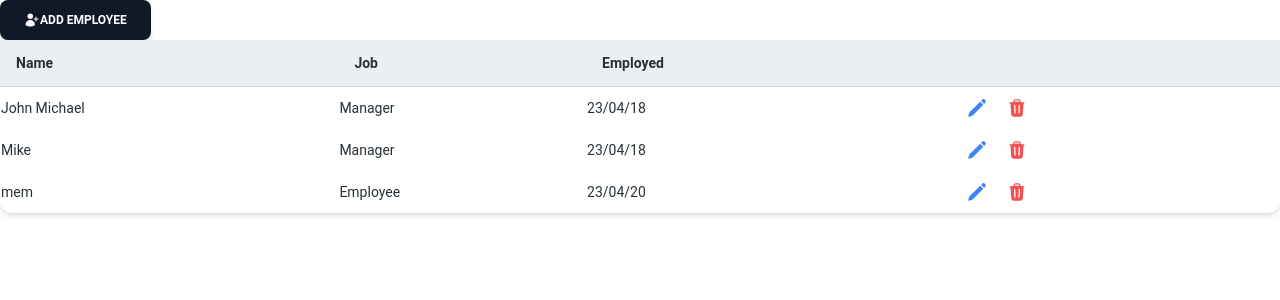
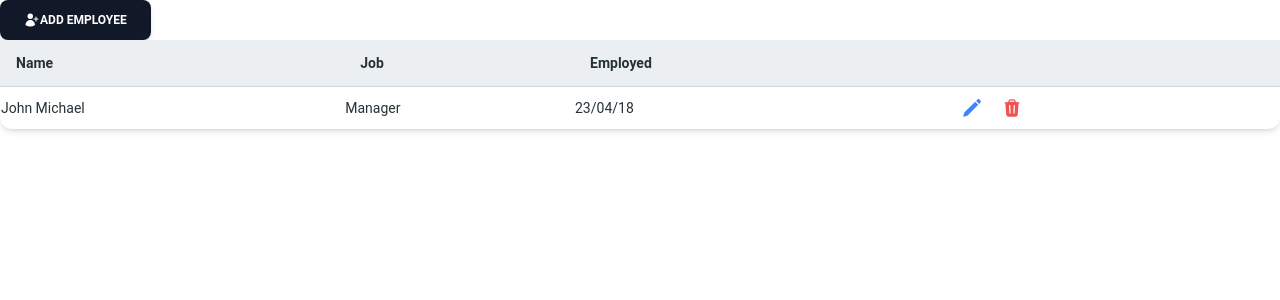
Before and after one commit to hasham25525/Employee-Management-2.0, a React app in the folder job-application/: page / in a window 1280 px wide. Shown: the top 300 px of the page. Built offline with nearby package versions, Linux system fonts and the light colour scheme; the HTML template or start-up script is replaced by a standard one.

Commit message:
Edit Functionalty Completed

```diff
--- a/job-application/src/App.jsx
+++ b/job-application/src/App.jsx
@@ -11,18 +11,7 @@ function App() {
       date: "23/04/18",
 
     },
-    {
-      name: "Mike ",
-      job: "Manager",
-      date: "23/04/18",
 
-    },
-    {
-      name: "mem ",
-      job: "Employee",
-      date: "23/04/20",
-
-    },
   ]);
 
   const [open, setOpen] = useState(false);
@@ -41,7 +30,15 @@ function App() {
   }
 
   const handleSubmit = (newRow) => {
-    setTableRows([...tableRows, newRow])
+    rowToEdit === null
+      ? setTableRows([...tableRows, newRow])
+      : setTableRows(
+        tableRows.map((currRow, idx) => {
+        if (idx === rowToEdit) return currRow;
+
+        return newRow;
+      })
+      );
   }
 
   return (
@@ -49,7 +46,7 @@ function App() {
       <Modal onSubmit={handleSubmit}
         handleOpen={handleOpen}
         open={open}
-      defaultValue={rowToEdit!== null && tableRows[rowToEdit] }
+        defaultValue={rowToEdit !== null && tableRows[rowToEdit]}
       />
       <MyTable
         tableRows={tableRows}
--- a/job-application/src/components/Modal.jsx
+++ b/job-application/src/components/Modal.jsx
@@ -43,7 +43,6 @@ export default function Modal({ onSubmit, handleOpen, open, defaultValue }) {
         if (!validateForm()) return
         onSubmit(formState)
         handleOpen()
-        // document.getElementById('editmodal').reset();
 
     }
 
@@ -54,7 +53,6 @@ export default function Modal({ onSubmit, handleOpen, open, defaultValue }) {
                 size="xs"
                 open={open}
                 handler={handleOpen}
-                // id="editmodal"
                 className="bg-transparent shadow-none "
             >
                 <Card className="mx-auto w-full max-w-[24rem]">
```
Lines whose indentation alone changed are shown as unchanged.
